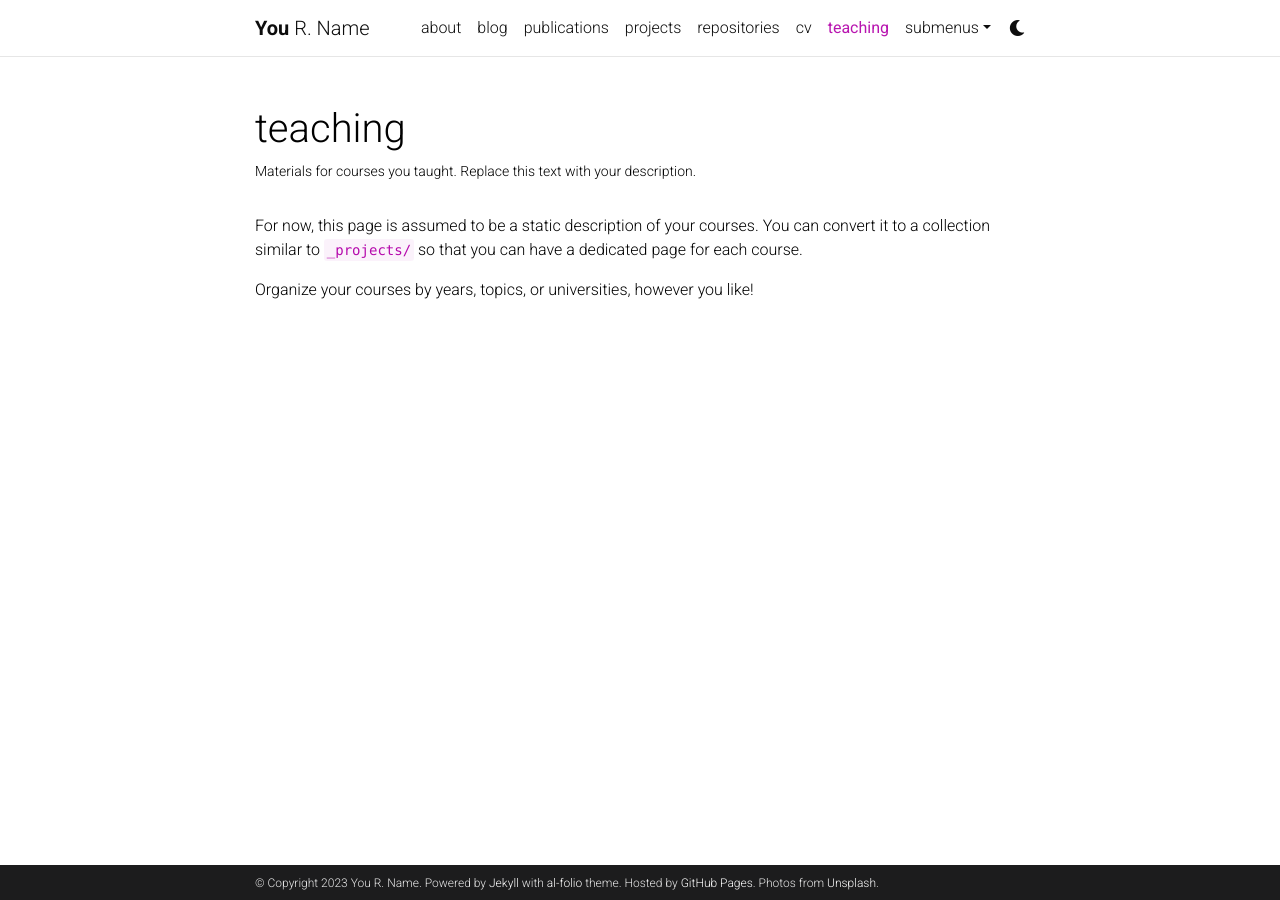
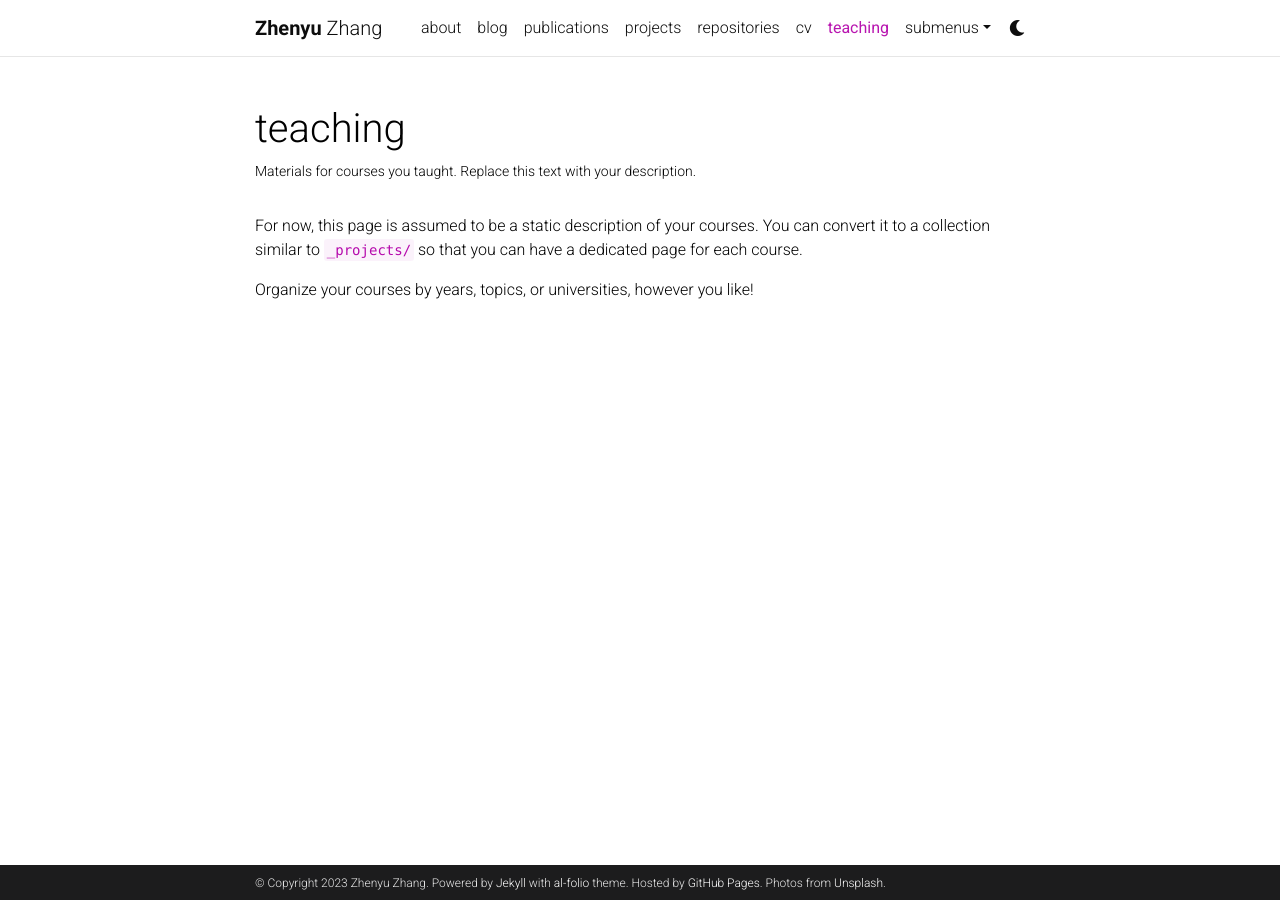
Before and after one commit to Kyriection/Kyriection.github.io, a Jekyll site: the page built from _pages/teaching.md, in a window 1280 px wide. Built offline with Jekyll 4.4.1, drawn with Linux system fonts in a browser that asks for light colours; comment, search, counter and statistics services are not loaded; a style sheet for code colours, icons or effects is not loaded.

Commit message:
Update _config.yml

```diff
--- a/_config.yml
+++ b/_config.yml
@@ -3,10 +3,10 @@
 # -----------------------------------------------------------------------------
 
 title: blank # the website title (if blank, full name will be used instead)
-first_name: You
-middle_name: R.
-last_name: Name
-email: you@example.com
+first_name: Zhenyu
+middle_name:
+last_name: Zhang
+email: zhenyu.zhang@utexas.edu
 description: > # the ">" symbol means to ignore newlines until "footer_text:"
   A simple, whitespace theme for academics. Based on [*folio](https://github.com/bogoli/-folio) design.
 footer_text: >
```
